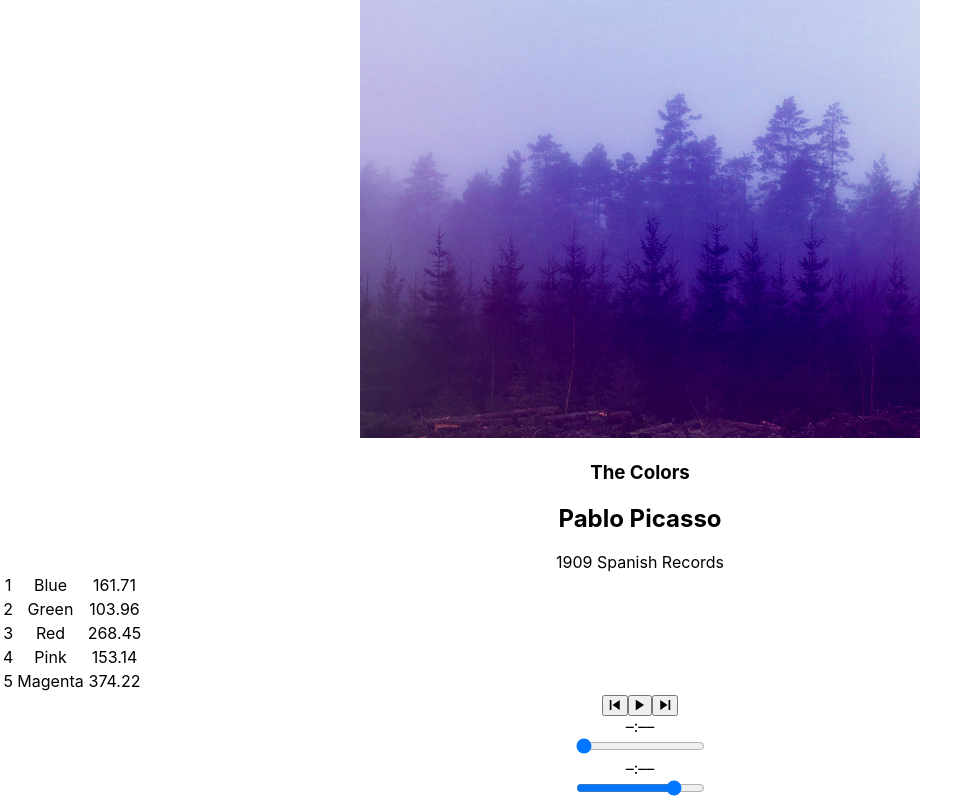
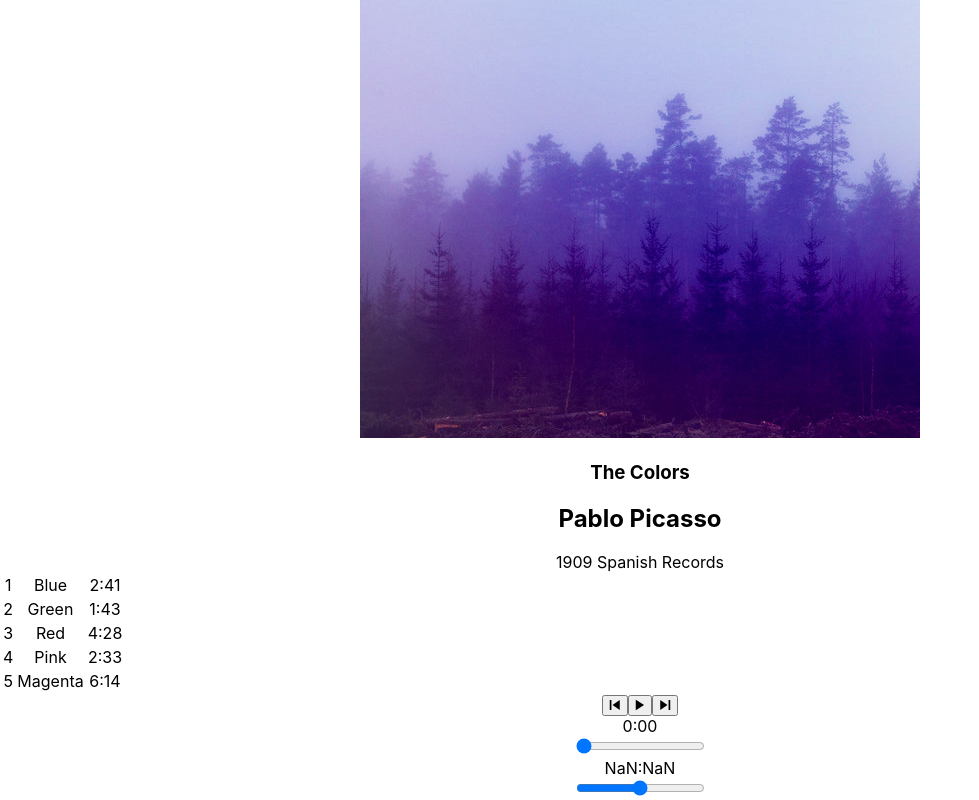
Before and after one commit to seanthesheep/bloc-jams-react, a React (Create React App) app: page /album/the-colors in a window 1280 px wide. Shown: the part 224-1024 px from the top of the page, without its empty margins (0-979 px from the left). Built offline with nearby package versions, Linux system fonts and the light colour scheme; some icons are missing.

Commit message:
player bar: range inputs checkpoint complete

```diff
--- a/src/components/Album.js
+++ b/src/components/Album.js
@@ -16,6 +16,9 @@ class Album extends Component {
     this.state = {
       album: album,
       currentSong: album.songs[0],
+      currentTime: 0,
+      duration: album.songs[0].duration,
+      currentVolume: 1,
       isPlaying: false,
       play: false,
       hovered: album.songs[0]
@@ -44,6 +47,31 @@ class Album extends Component {
   pause() {
     this.audioElement.pause();
     this.setState({ isPlaying: false });
+  }
+
+  componentDidMount() {
+    this.eventListeners = {
+      timeupdate: e => {
+        this.setState({ currentTime: this.audioElement.currentTime });
+      },
+      durationchange: e => {
+        this.setState({ duration: this.audioElement.duration });
+      },
+      volumechange: e => {
+        this.setState({ volume: this.audioElement.currentVolume })
+      }
+    };
+    this.audioElement.addEventListener('timeupdate', this.eventListeners.timeupdate);
+    this.audioElement.addEventListener('durationchange', this.eventListeners.durationchange);
+    this.audioElement.addEventListener('volumechange', this.eventListeners.volumechange);
+  }
+
+  componentWillUnmount() {
+    this.audioElement.src = null;
+    this.audioElement.removeEventListener('timeupdate', this.eventListeners.timeupdate);
+    this.audioElement.removeEventListener('durationchange', this.eventListeners.durationchange);
+    this.audioElement.removeEventListener('volumechange', this.eventListeners.volumechange);
+
   }
 
   setSong(song) {
@@ -86,6 +114,30 @@ class Album extends Component {
     this.play();
   }
 
+  handleTimeChange(e) {
+    const newTime = this.audioElement.duration * e.target.value;
+    this.audioElement.currentTime = newTime;
+    this.setState({ currentTime: newTime });
+  }
+
+  handleVolumeChange(e) {
+    const newVolume = e.target.value;
+    this.audioElement.volume = newVolume;
+    this.setState({currentVolume: newVolume});
+  }
+
+  formatTime(t) {
+    var min = Math.floor(t / 60);
+    var sec = Math.floor(t % 60);
+
+    if(sec < 10){
+      return min + ":0" + sec;
+    } else {
+      return min + ":" + sec;
+    }
+  }
+
+
   render(){
     return(
       <section className="album">
@@ -110,7 +162,7 @@ class Album extends Component {
                   <td onMouseEnter={() => this.toggleHoverPlayOn(song)} onMouseLeave={this.toggleHoverPlayOff}>
                   {this.isPlaying(song,index)}</td>
                   <td onMouseEnter={() => this.toggleHoverPlayOn(song)} onMouseLeave={this.toggleHoverPlayOff}>{song.title}</td>
-                  <td onMouseEnter={() => this.toggleHoverPlayOn(song)} onMouseLeave={this.toggleHoverPlayOff}>{song.duration}</td>
+                  <td onMouseEnter={() => this.toggleHoverPlayOn(song)} onMouseLeave={this.toggleHoverPlayOff}>{this.formatTime(song.duration)}</td>
                 </tr>
                 )
               }
@@ -120,8 +172,14 @@ class Album extends Component {
            isPlaying={this.state.isPlaying}
            currentSong={this.state.currentSong}
            handleSongClick={() => this.handleSongClick(this.state.currentSong)}
+           currentTime={this.audioElement.currentTime}
+           duration={this.audioElement.duration}
+           volume={this.audioElement.volume}
            handlePrevClick={() => this.handlePrevClick()}
            handleNextClick={() => this.handleNextClick()}
+           handleTimeChange={(e) => this.handleTimeChange(e)}
+           handleVolumeChange={(e) => this.handleVolumeChange(e)}
+           formatTime={(t) => this.formatTime(t)}
          />
       </section>
     );
--- a/src/components/PlayerBar.js
+++ b/src/components/PlayerBar.js
@@ -16,13 +16,29 @@ class PlayerBar extends Component {
            </button>
          </section>
          <section id="time-control">
-           <div className="current-time">–:––</div>
-           <input type="range" className="seek-bar" defaultValue="0" />
-           <div className="total-time">–:––</div>
+         <div className="current-time">{this.props.formatTime(this.props.currentTime)}</div>
+           <input
+             type="range"
+             className="seek-bar"
+             value={(this.props.currentTime / this.props.duration) || 0}
+             max="1"
+             min="0"
+             step="0.01"
+             onChange={this.props.handleTimeChange}
+           />
+           <div className="total-time">{this.props.formatTime(this.props.duration)}</div>
          </section>
          <section id="volume-control">
            <div className="icon ion-volume-low"></div>
-           <input type="range" className="seek-bar" defaultValue="80" />
+           <input
+             type="range"
+             className="seek-bar"
+             value={this.props.currentVolume}
+             max="1"
+             min="0"
+             step="0.1"
+             onChange={this.props.handleVolumeChange}
+           />
            <div className="icon ion-volume-high"></div>
          </section>
       </section>
```
